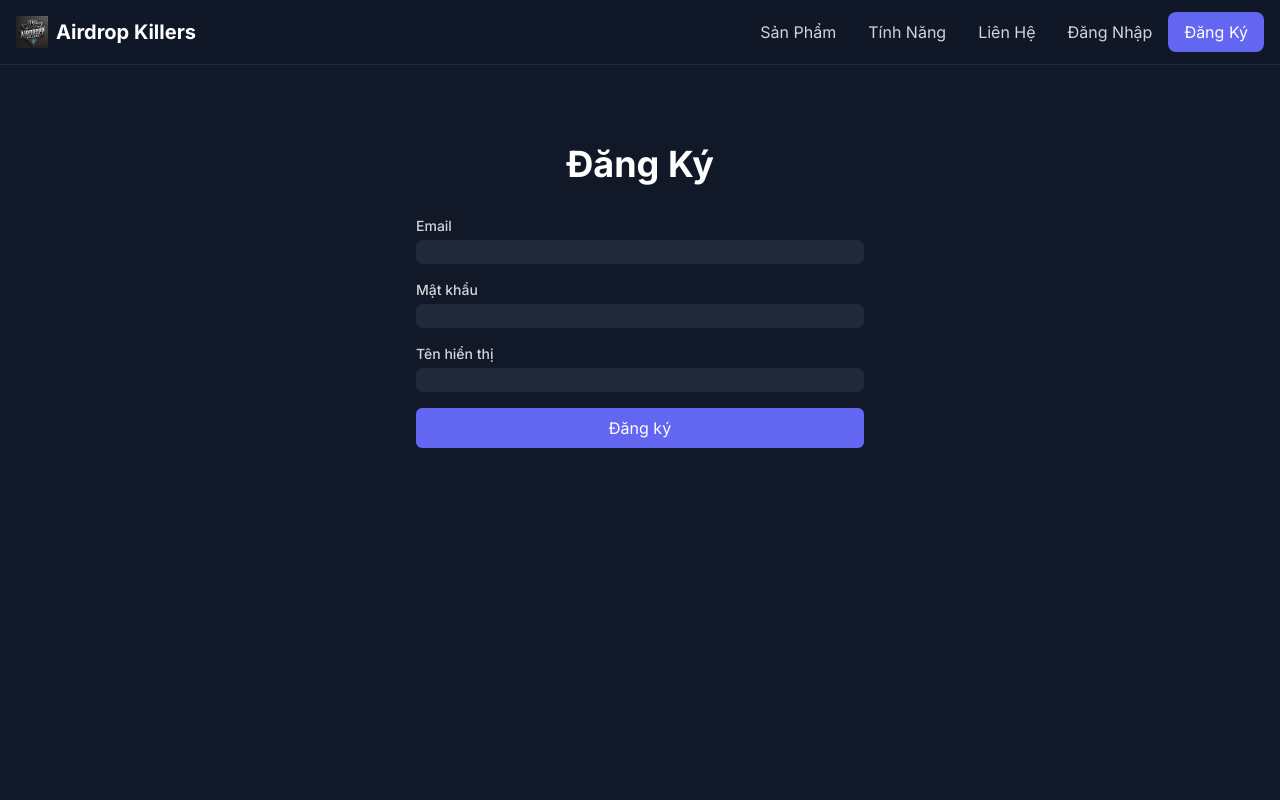
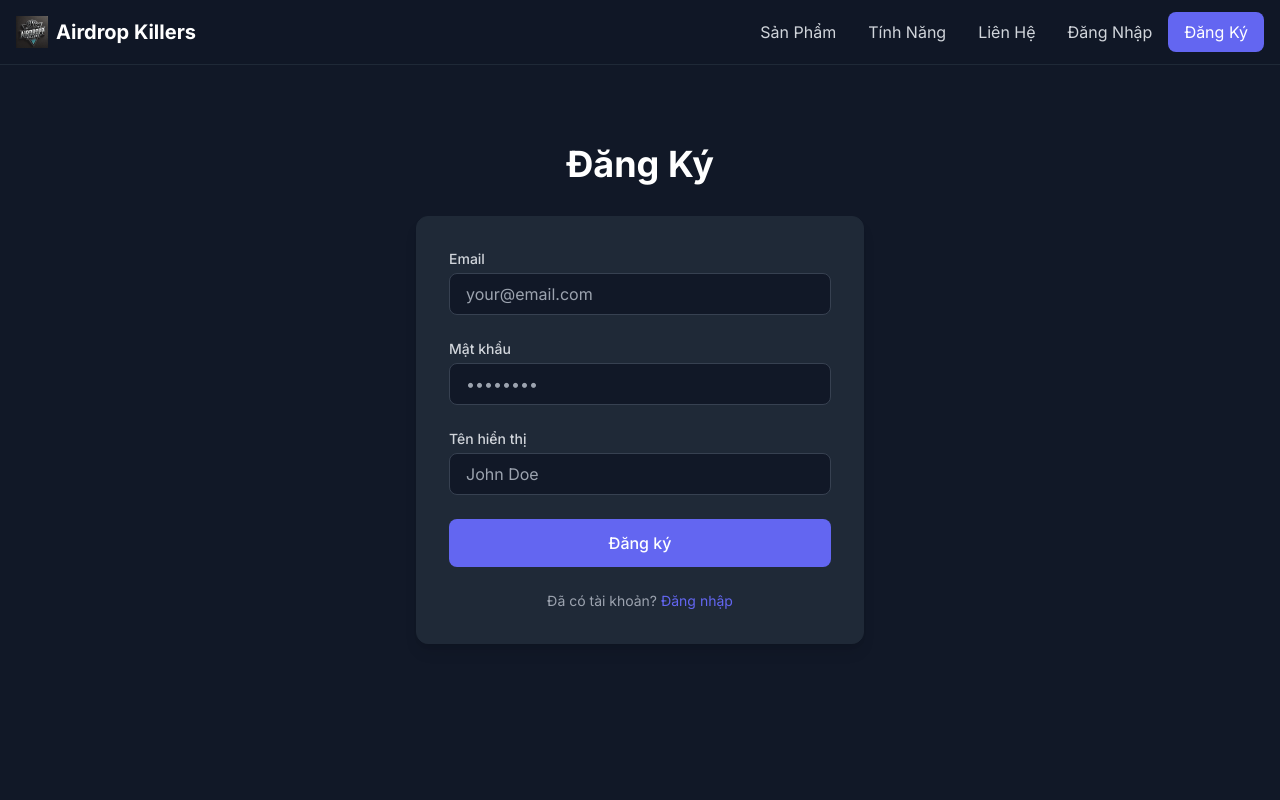
Before and after one commit to zaikaman/AirdropKillers, a Next.js app: page /register in a window 1280 px wide. Shown: the top 800 px of the page. Built offline with nearby package versions, Linux system fonts and the light colour scheme.

Commit message:
Cải thiện giao diện trang đăng nhập và đăng ký

```diff
--- a/src/components/LoginForm.tsx
+++ b/src/components/LoginForm.tsx
@@ -1,5 +1,6 @@
 'use client'
 import { useState } from 'react'
+import Link from 'next/link'
 
 export default function LoginForm() {
   const [error, setError] = useState('')
@@ -26,10 +27,7 @@ export default function LoginForm() {
       const json = await res.json()
       if (!res.ok) throw new Error(json.error)
 
-      // Lưu token vào localStorage
       localStorage.setItem('token', json.token)
-
-      // Refresh trang và chuyển hướng
       window.location.href = '/dashboard'
     } catch (err: unknown) {
       if (err instanceof Error) {
@@ -43,7 +41,9 @@ export default function LoginForm() {
   }
 
   return (
-    <form onSubmit={handleSubmit} className="space-y-4 max-w-md mx-auto">
+    <div className="max-w-md mx-auto">
+      <div className="bg-dark-light rounded-xl p-8 shadow-lg border border-gray-800">
+        <form onSubmit={handleSubmit} className="space-y-6">
           <div>
             <label htmlFor="email" className="block text-sm font-medium text-gray-300">
               Email
@@ -52,7 +52,8 @@ export default function LoginForm() {
               type="email"
               name="email"
               required
-          className="mt-1 block w-full rounded-md bg-dark-light border-gray-700"
+              className="mt-1 block w-full rounded-lg bg-dark border border-gray-700 px-4 py-2 text-white focus:border-primary focus:ring-1 focus:ring-primary"
+              placeholder="your@email.com"
             />
           </div>
 
@@ -64,21 +65,33 @@ export default function LoginForm() {
               type="password"
               name="password"
               required
-          className="mt-1 block w-full rounded-md bg-dark-light border-gray-700"
+              className="mt-1 block w-full rounded-lg bg-dark border border-gray-700 px-4 py-2 text-white focus:border-primary focus:ring-1 focus:ring-primary"
+              placeholder="••••••••"
             />
           </div>
 
           {error && (
-        <div className="text-red-500 text-sm">{error}</div>
+            <div className="bg-red-500/10 text-red-500 px-4 py-2 rounded-lg text-sm">
+              {error}
+            </div>
           )}
 
           <button
             type="submit"
             disabled={loading}
-        className="w-full py-2 px-4 bg-primary hover:bg-primary-dark rounded-md"
+            className="w-full py-3 px-4 bg-primary hover:bg-primary-dark rounded-lg text-white font-medium transition-all disabled:opacity-50"
           >
             {loading ? 'Đang xử lý...' : 'Đăng nhập'}
           </button>
+
+          <p className="text-center text-sm text-gray-400">
+            Chưa có tài khoản?{' '}
+            <Link href="/register" className="text-primary hover:underline">
+              Đăng ký
+            </Link>
+          </p>
         </form>
+      </div>
+    </div>
   )
 }
--- a/src/components/RegisterForm.tsx
+++ b/src/components/RegisterForm.tsx
@@ -1,6 +1,7 @@
 'use client'
 import { useState } from 'react'
 import { useRouter } from 'next/navigation'
+import Link from 'next/link'
 
 export default function RegisterForm() {
   const router = useRouter()
@@ -42,7 +43,9 @@ export default function RegisterForm() {
   }
 
   return (
-    <form onSubmit={handleSubmit} className="space-y-4 max-w-md mx-auto">
+    <div className="max-w-md mx-auto">
+      <div className="bg-dark-light rounded-xl p-8 shadow-lg border border-gray-800">
+        <form onSubmit={handleSubmit} className="space-y-6">
           <div>
             <label htmlFor="email" className="block text-sm font-medium text-gray-300">
               Email
@@ -51,7 +54,8 @@ export default function RegisterForm() {
               type="email"
               name="email"
               required
-          className="mt-1 block w-full rounded-md bg-dark-light border-gray-700"
+              className="mt-1 block w-full rounded-lg bg-dark border border-gray-700 px-4 py-2 text-white focus:border-primary focus:ring-1 focus:ring-primary"
+              placeholder="your@email.com"
             />
           </div>
 
@@ -63,7 +67,8 @@ export default function RegisterForm() {
               type="password"
               name="password"
               required
-          className="mt-1 block w-full rounded-md bg-dark-light border-gray-700"
+              className="mt-1 block w-full rounded-lg bg-dark border border-gray-700 px-4 py-2 text-white focus:border-primary focus:ring-1 focus:ring-primary"
+              placeholder="••••••••"
             />
           </div>
 
@@ -74,21 +79,33 @@ export default function RegisterForm() {
             <input
               type="text"
               name="name"
-          className="mt-1 block w-full rounded-md bg-dark-light border-gray-700"
+              className="mt-1 block w-full rounded-lg bg-dark border border-gray-700 px-4 py-2 text-white focus:border-primary focus:ring-1 focus:ring-primary"
+              placeholder="John Doe"
             />
           </div>
 
           {error && (
-        <div className="text-red-500 text-sm">{error}</div>
+            <div className="bg-red-500/10 text-red-500 px-4 py-2 rounded-lg text-sm">
+              {error}
+            </div>
           )}
 
           <button
             type="submit"
             disabled={loading}
-        className="w-full py-2 px-4 bg-primary hover:bg-primary-dark rounded-md"
+            className="w-full py-3 px-4 bg-primary hover:bg-primary-dark rounded-lg text-white font-medium transition-all disabled:opacity-50"
           >
             {loading ? 'Đang xử lý...' : 'Đăng ký'}
           </button>
+
+          <p className="text-center text-sm text-gray-400">
+            Đã có tài khoản?{' '}
+            <Link href="/login" className="text-primary hover:underline">
+              Đăng nhập
+            </Link>
+          </p>
         </form>
+      </div>
+    </div>
   )
 }
```
Lines whose indentation alone changed are shown as unchanged.
